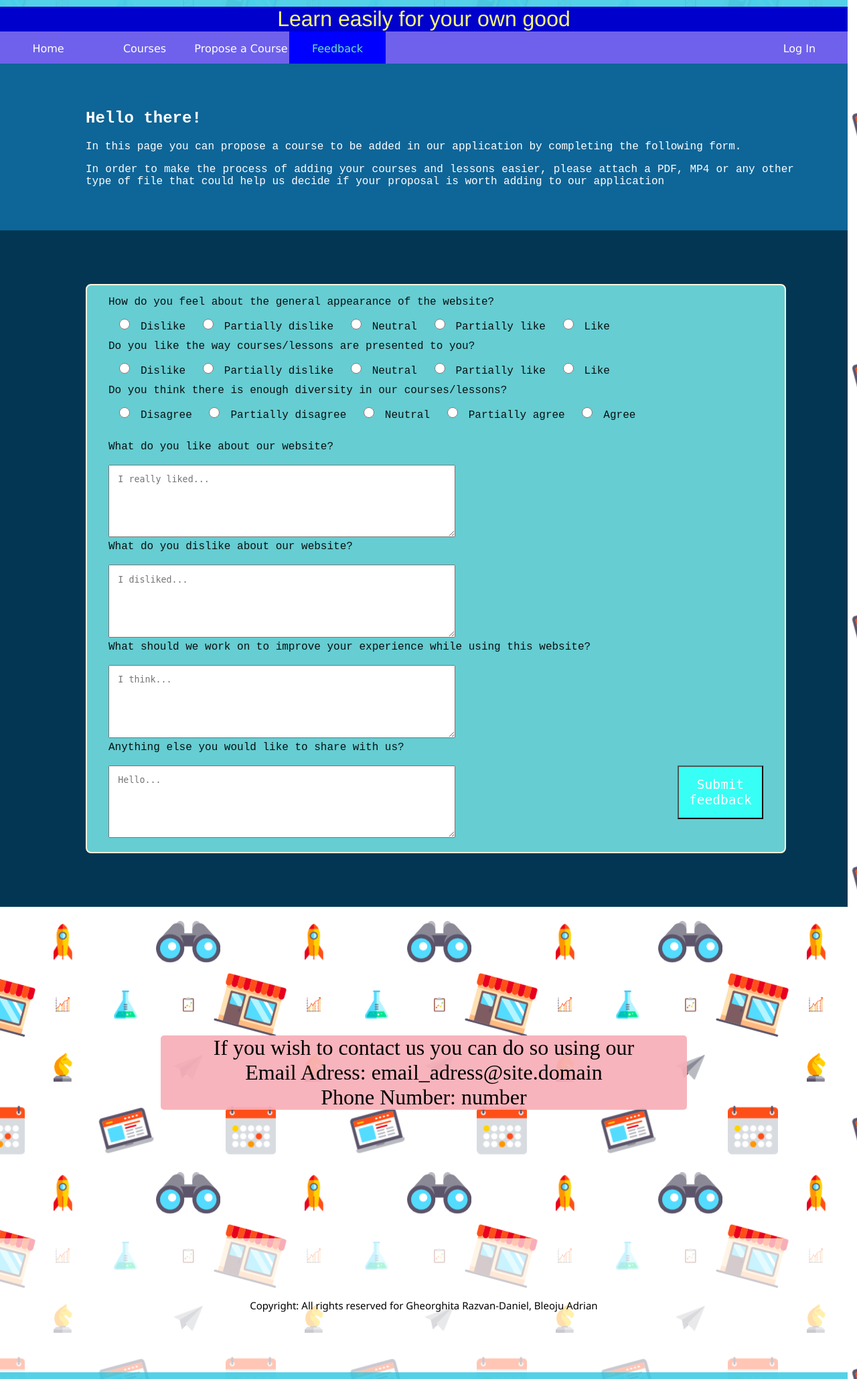
After one commit to badrianp/Skill-Virtual-Instructor, a PHP site: page /feedback.html in a window 1280 px wide. The commit adds this page. Shown: the whole page at 67% size. Run offline with PHP 8.4, Linux system fonts and the light colour scheme.

Commit message:
Proposal+Feedback - 1st Iteration

```diff
--- /dev/null
+++ b/feedback.html
@@ -0,0 +1,80 @@
+<!DOCTYPE html>
+<html lang="en">
+
+<head>
+    <meta charset="UTF-8">
+    <meta http-equiv="X-UA-Compatible" content="IE=edge">
+    <meta name="viewport" content="width=device-width, initial-scale=1.0">
+    <title>Skill Virtual Instructor</title>
+    <link rel="stylesheet" href="./style.css">
+</head>
+
+<body>
+    <header>
+    </header>
+
+    <div class="logo">
+        Learn easily for your own good
+    </div>
+
+    <main>
+        <div class="navbar">
+            <a href="./home.html">Home</a>
+            <a href="#">Courses</a>
+            <a href="./proposals.html">Propose a Course</a>
+            <a href="./feedback.html" class="current">Feedback</a>
+            <a href="#" class="button--login">Log In</a>
+        </div>
+        <section class="informations">
+            <h1>Hello there!</h1>
+            <p>In this page you can propose a course to be added in our application by completing the following form.</p>
+            <p>In order to make the process of adding your courses and lessons easier, please attach a PDF, MP4 or any other type of file that could help us decide if your proposal is worth adding to our application</p>
+        </section>
+        <div class="feedback">
+            <form>
+                <p> How do you feel about the general appearance of the website?</p>
+                <input type="radio" id="a_dislike" name="appearance" value="dislike"><label for="a_dislike">Dislike</label>
+                <input type="radio" id="a_partdislike" name="appearance" value="partdislike"><label for="a_partdislike">Partially dislike</label>
+                <input type="radio" id="a_neutral" name="appearance" value="neutral"><label for="a_neutral">Neutral</label>
+                <input type="radio" id="a_partlike" name="appearance" value="partlike"><label for="a_partlike">Partially like</label>
+                <input type="radio" id="a_like" name="appearance" value="like"><label for="a_like">Like</label>
+                <p> Do you like the way courses/lessons are presented to you?</p>
+                <input type="radio" id="p_dislike" name="presentation" value="dislike"><label for="p_dislike">Dislike</label>
+                <input type="radio" id="p_partdislike" name="presentation" value="partdislike"><label for="p_partdislike">Partially dislike</label>
+                <input type="radio" id="p_neutral" name="presentation" value="neutral"><label for="p_neutral">Neutral</label>
+                <input type="radio" id="p_partlike" name="presentation" value="partlike"><label for="p_partlike">Partially like</label>
+                <input type="radio" id="p_like" name="presentation" value="like"><label for="p_like">Like</label>
+                <p> Do you think there is enough diversity in our courses/lessons?</p>
+                <input type="radio" id="d_disagree" name="diversity" value="disagree"><label for="d_disagree">Disagree</label>
+                <input type="radio" id="d_partdisagree" name="diversity" value="partdisagree"><label for="d_partdisagree">Partially disagree</label>
+                <input type="radio" id="d_neutral" name="diversity" value="neutral"><label for="d_neutral">Neutral</label>
+                <input type="radio" id="d_partagree" name="diversity" value="partagree"><label for="d_partagree">Partially agree</label>
+                <input type="radio" id="d_agree" name="diversity" value="agree"><label for="d_agree">Agree</label>
+                <br><br>
+                <label for="user_likes"> What do you like about our website?</label><br><br>
+                <textarea id="user_likes" name="user_likes" rows="5" cols="50" placeholder="I really liked..."></textarea><br>
+                <label for="user_dislikes"> What do you dislike about our website?</label><br><br>
+                <textarea id="user_dislikes" name="user_dislikes" rows="5" cols="50" placeholder="I disliked..."></textarea><br>
+                <label for="user_improvements"> What should we work on to improve your experience while using this website?</label><br><br>
+                <textarea id="user_improvements" name="user_improvements" rows="5" cols="50" placeholder="I think..."></textarea><br>
+                <label for="user_personal"> Anything else you would like to share with us?</label><br><br>
+                <textarea id="user_personal" name="user_personal" rows="5" cols="50" placeholder="Hello..."></textarea>
+                <button type="submit">Submit feedback</button>
+            </form>
+        </div>
+        <div class="contact">
+            <p>If you wish to contact us you can do so using our
+                <br>Email Adress: email_adress@site.domain
+                <br>Phone Number: number
+            </p>
+        </div>
+        <div class="copyright">
+            <p>Copyright: All rights reserved for Gheorghita Razvan-Daniel, Bleoju Adrian</p>
+        </div>
+    </main>
+
+    <footer>
+    </footer>
+</body>
+
+</html>
--- a/style.css
+++ b/style.css
@@ -31,7 +31,7 @@ header {
     height: 3em;
     width: 98.9vw;
     font-family: Verdana;
-    font-size: 10;
+    font-size: 1em;
     background-color: rgb(111, 97, 236);
     position: sticky;
     top: 0em;
@@ -137,6 +137,107 @@ img {
     overflow-wrap: break-word;
 }
 
+.proposal {
+    margin: 0;
+    padding: 5em 10em;
+    height: auto;
+    text-align: justify;
+    background-color: rgb(2, 54, 83);
+    font-family: 'Courier New';
+    padding-left: 10vw;
+}
+
+form {
+    margin: 0;
+    padding: 1em 2em;
+    border: solid;
+    border-width: 2px;
+    border-radius: 8px;
+    border-color: cornsilk;
+    background-color: rgba(125, 240, 240, 0.815);
+    width: 100%;
+    height: inherit;
+    color: rgba(0, 0, 0, 0.925)
+}
+
+label {
+    margin: 0;
+    padding: 0;
+    font-size: 1em;
+}
+
+form input {
+    margin: 1em;
+    width: 70%;
+    height: 2em;
+    font-size: 1em;
+    font-family: fantasy;
+}
+
+form input[type="radio"] {
+    height: 1em;
+    width: 1em;
+    text-align: left;
+}
+
+form input[type="radio"]:checked+label {
+    font-weight: bold;
+    font-style: italic;
+}
+
+form p {
+    margin: 0;
+    padding: 0;
+    font-size: 1em;
+}
+
+form input::placeholder {
+    color: sandybrown;
+}
+
+form textarea {
+    margin: 0;
+    padding: 1em 1em;
+    width: 50%;
+    height: 10vh;
+}
+
+form button {
+    margin: 0;
+    padding: 0;
+    color: white;
+    background-color: rgb(55, 255, 55);
+    font-family: monospace;
+    font-size: 1.5em;
+    height: 10vh;
+    width: 10vw;
+    right: 20px;
+    float: right;
+}
+
+.feedback {
+    margin: 0;
+    padding: 5em 10em;
+    height: auto;
+    text-align: justify;
+    background-color: rgb(2, 54, 83);
+    font-family: 'Courier New';
+    padding-left: 10vw;
+}
+
+.feedback form button {
+    margin: 0;
+    padding: 0;
+    color: white;
+    background-color: rgb(55, 255, 245);
+    font-family: monospace;
+    font-size: 1.5em;
+    height: 10vh;
+    width: 10vw;
+    right: 20px;
+    float: right;
+}
+
 .contact {
     padding: 10em 15em;
     text-align: center;
```
Also changed, not shown: home.html (+21 -21 lines), proposals.html (added, +70 -0 lines).
